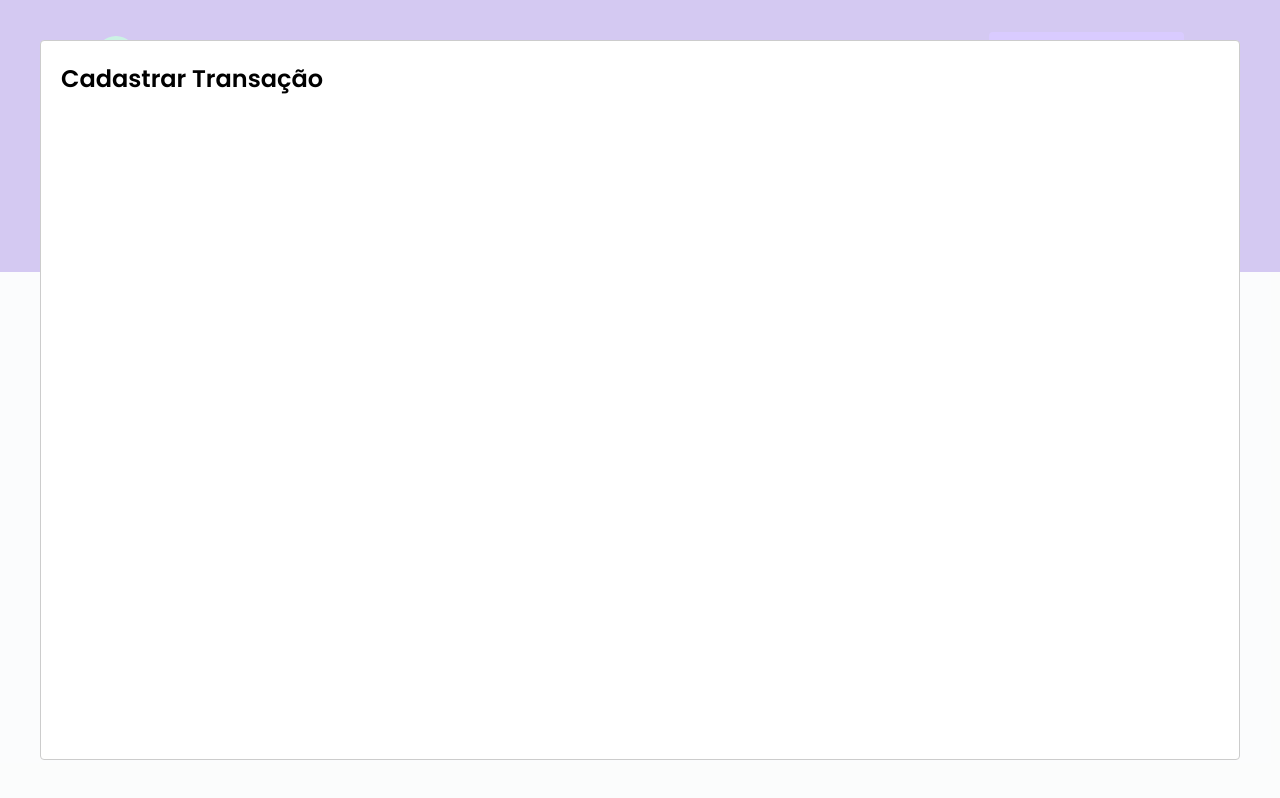
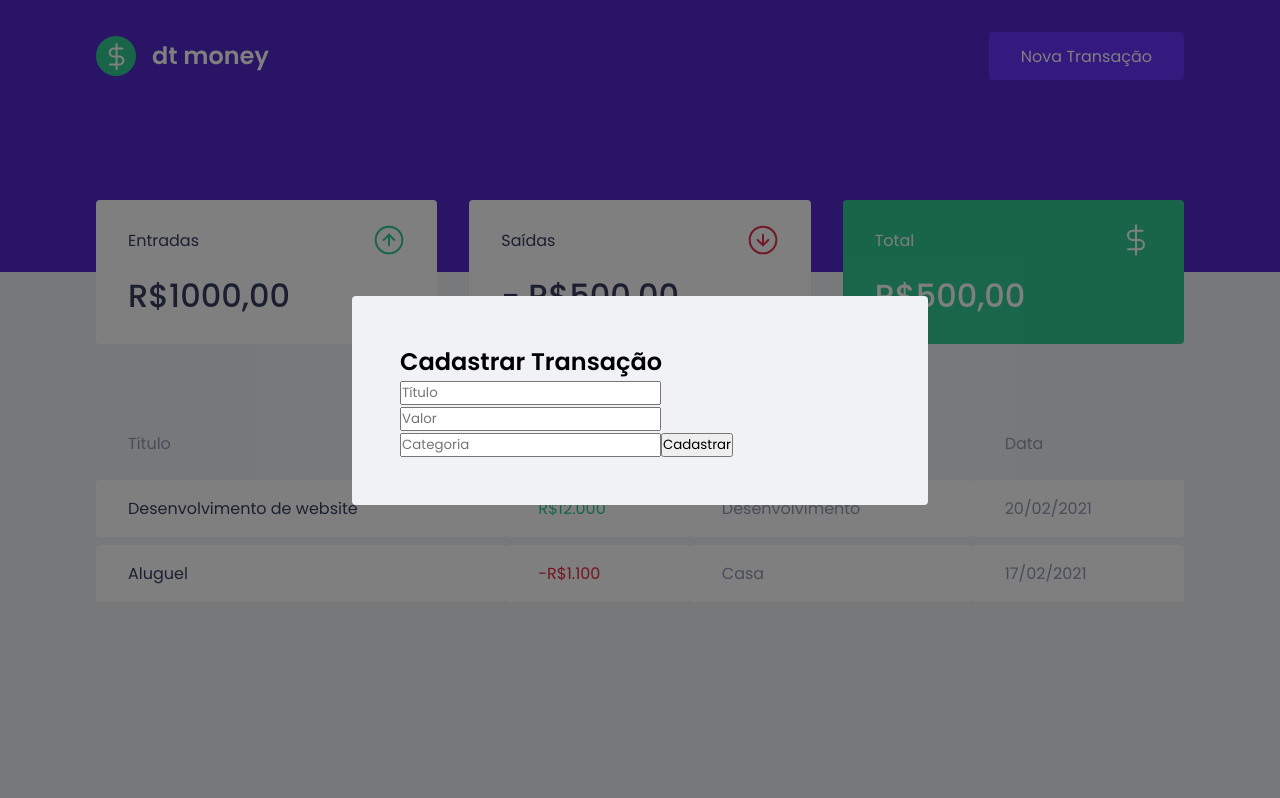
Before and after one commit to mateus2a/dtmoney, a React (Create React App) app: page / in a window 1280 px wide. Both pictures are taken after a click on the button "Nova Transação". Built offline with nearby package versions, Linux system fonts and the light colour scheme; no server answers; what miragejs would draw is missing.

Commit message:
feat: add inputs and button

```diff
--- a/src/components/NewTransactionModal/index.tsx
+++ b/src/components/NewTransactionModal/index.tsx
@@ -1,4 +1,5 @@
 import Modal from 'react-modal';
+import { Container } from './styles';
 
 interface NewTransactionModalProps {
   isOpen: boolean;
@@ -10,8 +11,19 @@ export function NewTransactionModal({
   onRequestClose,
 }: NewTransactionModalProps) {
   return (
-    <Modal isOpen={isOpen} onRequestClose={onRequestClose}>
-      <h2>Cadastrar Transação</h2>
+    <Modal
+      isOpen={isOpen}
+      onRequestClose={onRequestClose}
+      overlayClassName="react-modal-overlay"
+      className="react-modal-content"
+    >
+      <Container>
+        <h2>Cadastrar Transação</h2>
+        <input placeholder="Título" />
+        <input type="number" placeholder="Valor" />
+        <input placeholder="Categoria" />
+        <button type="submit">Cadastrar</button>
+      </Container>
     </Modal>
   );
 }
--- a/src/components/NewTransactionModal/styles.ts
+++ b/src/components/NewTransactionModal/styles.ts
@@ -1,3 +1,3 @@
 import styled from 'styled-components';
 
-export const Container = styled.div``;
+export const Container = styled.form``;
--- a/src/styles/global.ts
+++ b/src/styles/global.ts
@@ -53,4 +53,26 @@ export const GlobalStyle = createGlobalStyle`
     cursor: not-allowed;
   }
 
+  .react-modal-overlay {
+    background: rgba(0, 0, 0, 0.5);
+
+    position: fixed;
+    top: 0;
+    bottom: 0;
+    right: 0;
+    left: 0;
+
+    display: flex;
+    align-items: center;
+    justify-content: center;
+  }
+
+  .react-modal-content {
+    width: 100%;
+    max-width: 576px;
+    background: var(--background);
+    padding: 3rem;
+    position: relative;
+    border-radius: 0.25rem;
+  }
 `;
```
